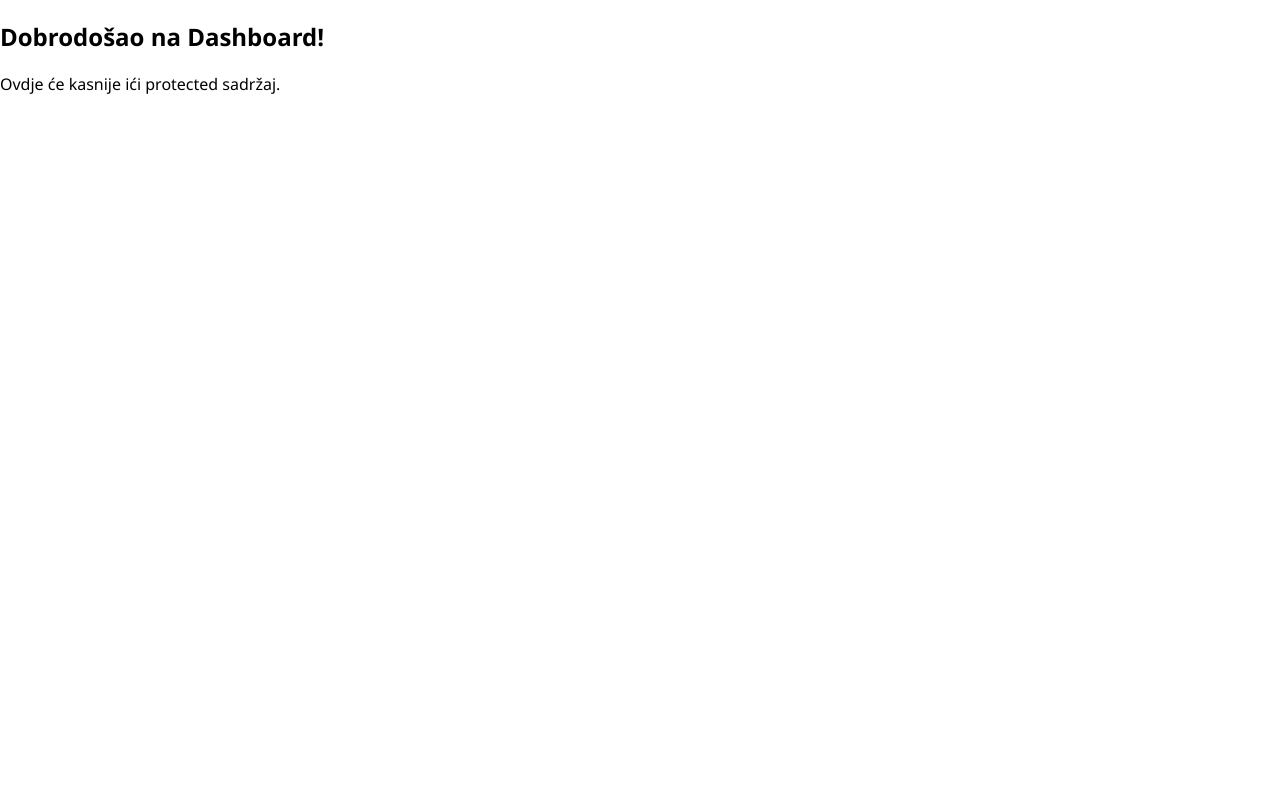
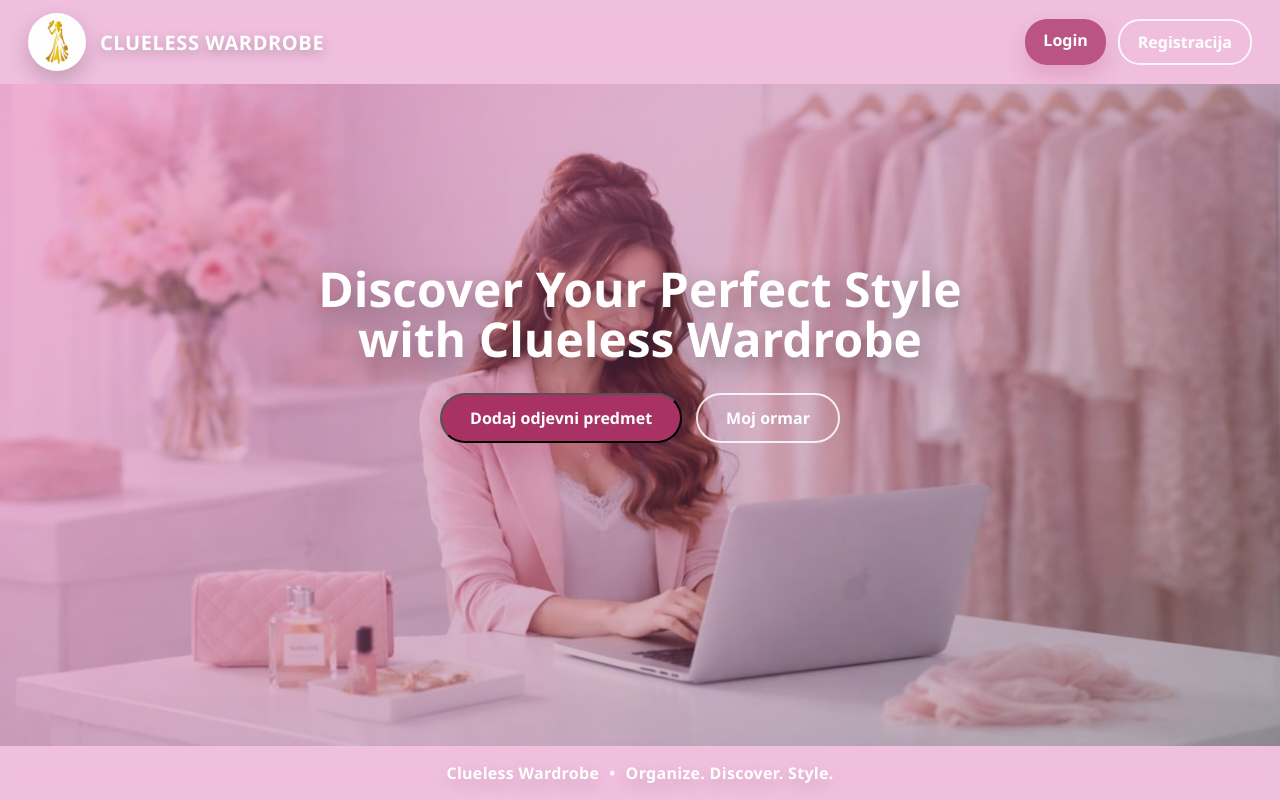
Before and after one commit to marijanab02/Ai_Outfit_Frontend, a React (Create React App) app: page /dashboard in a window 1280 px wide. Built offline with nearby package versions, Linux system fonts and the light colour scheme.

Commit message:
frontend changes

```diff
--- a/src/App.js
+++ b/src/App.js
@@ -1,10 +1,10 @@
 import React from "react";
-
 import { BrowserRouter as Router, Routes, Route } from "react-router-dom";
 
 import Login from "./pages/Login";
 import Register from "./pages/Register";
 import Dashboard from "./pages/Dashboard";
+
 
 function App() {
   return (
@@ -13,6 +13,7 @@ function App() {
         <Route path="/login" element={<Login />} />
         <Route path="/register" element={<Register />} />
         <Route path="/dashboard" element={<Dashboard />} />
+
       </Routes>
     </Router>
   );
--- /dev/null
+++ b/src/pages/Dashboard.css
@@ -0,0 +1,168 @@
+.dash {
+  min-height: 100vh;
+  display: flex;
+  flex-direction: column;
+  background: #f9dbf1;
+}
+
+.dash-header {
+  height: 84px;
+  padding: 16px 28px;
+  display: flex;
+  align-items: center;
+  justify-content: space-between;
+  background: rgba(209, 107, 165, 0.25);
+  backdrop-filter: blur(6px);
+}
+
+.dash-brand {
+  display: flex;
+  align-items: center;
+  gap: 14px;
+}
+
+.dash-logo {
+  width: 58px;
+  height: 58px;
+  border-radius: 50%;
+  overflow: hidden;
+  background: #fff;
+  border: 2px solid rgba(255, 255, 255, 0.8);
+  box-shadow: 0 10px 22px rgba(0, 0, 0, 0.18);
+}
+
+.dash-logo img {
+  width: 100%;
+  height: 100%;
+  object-fit: cover;
+}
+
+.dash-brandName {
+  color: #fff;
+  font-weight: 800;
+  font-size: 20px;
+  letter-spacing: 0.6px;
+  text-transform: uppercase;
+  text-shadow: 0 4px 12px rgba(0,0,0,0.25);
+}
+
+.dash-nav {
+  display: flex;
+  gap: 12px;
+}
+
+.dash-navBtn {
+  text-decoration: none;
+  padding: 10px 18px;
+  border-radius: 22px;
+  font-weight: 800;
+  color: #fff;
+  background: rgba(168, 50, 100, 0.75);
+  box-shadow: 0 12px 22px rgba(168, 50, 100, 0.20);
+}
+
+.dash-navBtn.outline {
+  background: transparent;
+  border: 2px solid rgba(255,255,255,0.85);
+  box-shadow: none;
+}
+
+.dash-hero {
+  flex: 1;
+  position: relative;
+  background-size: 110%;
+  background-position: center 45%;
+  background-repeat: no-repeat;
+  display: grid;
+  place-items: center;
+  padding: 90px 22px 110px;
+}
+
+.dash-overlay {
+  position: absolute;
+  inset: 0;
+  background: linear-gradient(
+    135deg,
+    rgba(228, 108, 174, 0.55),
+    rgba(0, 0, 0, 0.25)
+  );
+}
+
+.dash-heroContent {
+  position: relative;
+  z-index: 2;
+  text-align: center;
+  width: min(900px, 92vw);
+  margin-top: 0;
+}
+
+.dash-title {
+  margin: 0;
+  color: #fff;
+  font-size: 56px;
+  line-height: 1.05;
+  font-weight: 900;
+  text-shadow: 0 10px 26px rgba(0,0,0,0.35);
+}
+
+.dash-actions {
+  margin-top: 28px;
+  display: flex;
+  justify-content: center;
+  gap: 14px;
+  flex-wrap: wrap;
+}
+
+.dash-btn {
+  text-decoration: none;
+  background: #a83264;
+  color: #fff;
+  padding: 12px 28px;
+  border-radius: 26px;
+  font-size: 16px;
+  font-weight: 800;
+  box-shadow: 0 16px 28px rgba(168, 50, 100, 0.22);
+}
+
+.dash-btn.ghost {
+  background: transparent;
+  border: 2px solid rgba(255,255,255,0.85);
+  box-shadow: none;
+}
+
+.dash-footer {
+  height: 54px;
+  display: flex;
+  align-items: center;
+  justify-content: center;
+  background: rgba(209, 107, 165, 0.25);
+  backdrop-filter: blur(6px);
+}
+
+.dash-footerInner {
+  color: #fff;
+  font-weight: 700;
+  letter-spacing: 0.3px;
+  text-shadow: 0 6px 18px rgba(0,0,0,0.20);
+  display: flex;
+  gap: 10px;
+  align-items: center;
+}
+
+.dot {
+  opacity: 0.9;
+}
+
+@media (min-width: 1200px) {
+  .dash-hero {
+    place-items: start center;
+  }
+
+  .dash-heroContent {
+    margin-top: 90px;
+  }
+
+  .dash-title {
+    font-size: 48px;
+  }
+}
--- a/src/pages/Dashboard.jsx
+++ b/src/pages/Dashboard.jsx
@@ -1,8 +1,59 @@
+import React from "react";
+import { Link } from "react-router-dom";
+import "./Dashboard.css";
+
+import logoImg from "../assets/logo.jpeg";
+import heroImg from "../assets/pozadina.jpeg";
+
 function Dashboard() {
   return (
-    <div>
-      <h2>Dobrodošao na Dashboard!</h2>
-      <p>Ovdje će kasnije ići protected sadržaj.</p>
+    <div className="dash">
+      <header className="dash-header">
+        <div className="dash-brand">
+          <div className="dash-logo">
+            <img src={logoImg} alt="Clueless Wardrobe logo" />
+          </div>
+          <div className="dash-brandName">Clueless Wardrobe</div>
+        </div>
+
+        <nav className="dash-nav">
+          <Link to="/login" className="dash-navBtn">
+            Login
+          </Link>
+          <Link to="/register" className="dash-navBtn outline">
+            Registracija
+          </Link>
+        </nav>
+      </header>
+
+      <main
+        className="dash-hero"
+        style={{ backgroundImage: `url(${heroImg})` }}
+      >
+        <div className="dash-overlay" />
+
+        <div className="dash-heroInner">
+          <div className="dash-heroContent">
+            <h1 className="dash-title">
+              Discover Your Perfect Style <br />
+              with Clueless Wardrobe
+            </h1>
+
+            <div className="dash-actions">
+              <button className="dash-btn">Dodaj odjevni predmet</button>
+              <button className="dash-btn ghost">Moj ormar</button>
+            </div>
+          </div>
+        </div>
+      </main>
+
+      <footer className="dash-footer">
+        <div className="dash-footerInner">
+          <span>Clueless Wardrobe</span>
+          <span className="dot">•</span>
+          <span>Organize. Discover. Style.</span>
+        </div>
+      </footer>
     </div>
   );
 }
```
Also changed, not shown: src/assets/logo.jpeg (added), src/assets/pozadina.jpeg (added).
